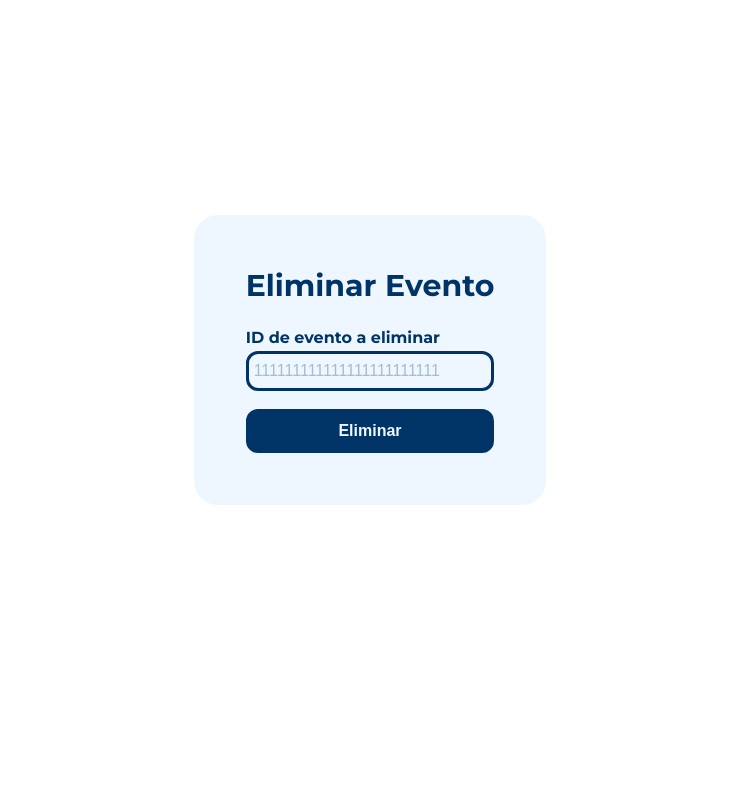
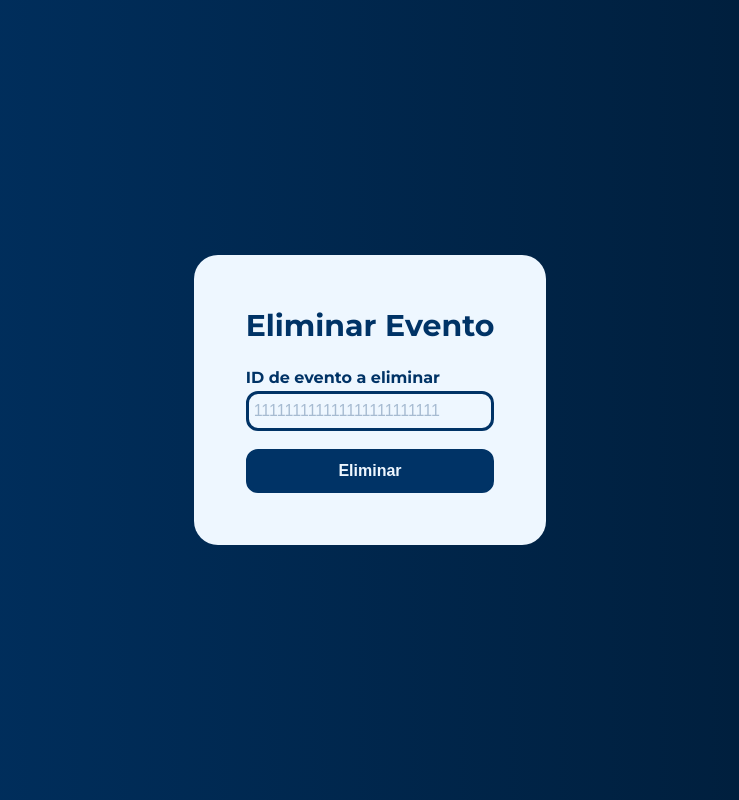
Before and after one commit to CrisNK/Proyecto-MDD, a React (Vite) app in the folder frontend/: page /eliminarEvento in a window 1280 px wide. Shown: the whole page, without its empty margins (270-1009 px from the left). Built offline with nearby package versions, Linux system fonts and the light colour scheme; no server answers.

Commit message:
Fondo azul

```diff
--- a/frontend/src/pages/editarEvento.jsx
+++ b/frontend/src/pages/editarEvento.jsx
@@ -30,7 +30,7 @@ function EditarEvento() {
         };
 
     return(
-          <div className='form-container'>
+          <div className='container'>
               <Form
                   title= "Modificar Evento"
                   fields={[
--- a/frontend/src/pages/eliminarEvento.jsx
+++ b/frontend/src/pages/eliminarEvento.jsx
@@ -31,7 +31,7 @@ function EliminarEvento() {
     };
 
     return (
-        <div className='form-container'>
+        <div className='container'>
             <Form
                 title="Eliminar Evento"
                 fields={[
```
